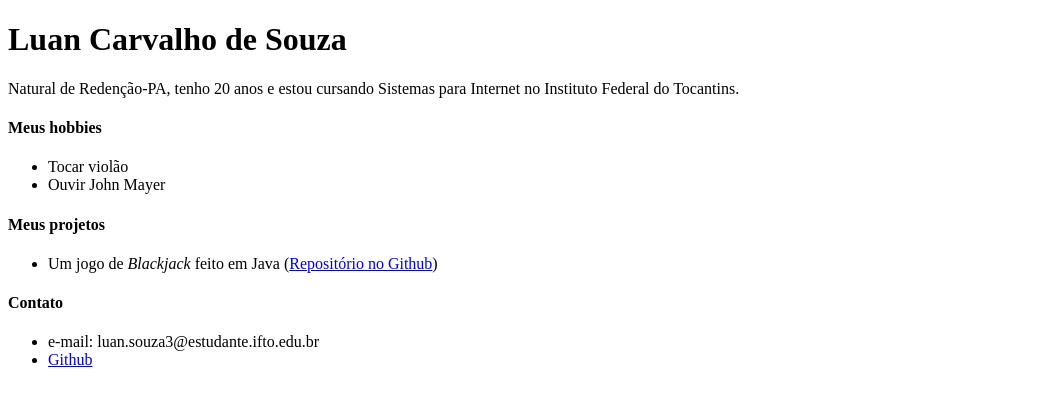
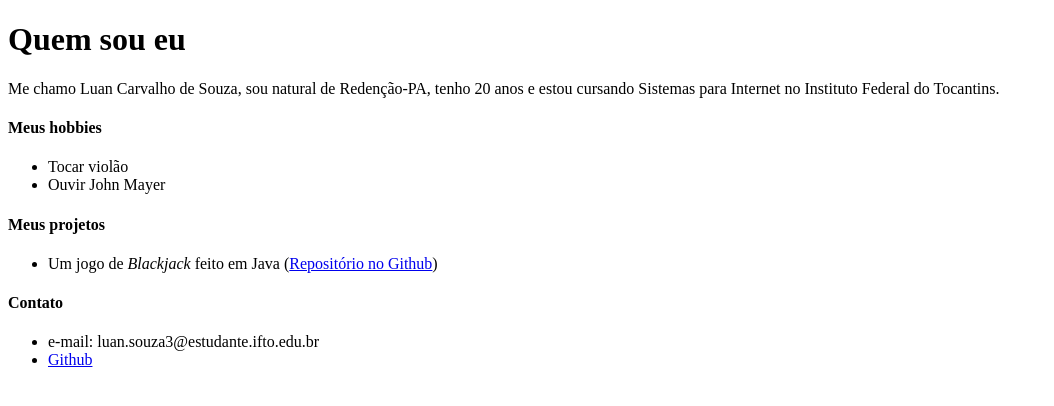
Before and after one commit to ifto-luan/first-web-page, a plain HTML site: page index.html in a window 1280 px wide. Shown: the whole page, without its empty margins (0-1054 px from the left). Drawn offline with Linux system fonts and the light colour scheme.

Commit message:
Add files via upload
Adicionando comentário e alterando o título.

```diff
--- a/index.html
+++ b/index.html
@@ -1,4 +1,4 @@
-<!DOCTYPE html>
+    <!DOCTYPE html>
 <html lang="en">
 <head>
     <meta charset="UTF-8">
@@ -7,11 +7,14 @@
     <title>About me</title>
 </head>
 <body>
+
+    <!--Página criada em 08/02/2023 na aula de Introdução à construção de páginas web-->
+
     <header>
-        <h1>Luan Carvalho de Souza</h1>
+        <h1>Quem sou eu</h1>
     </header>
     <main>
-        <p>Natural de Redenção-PA, tenho 20 anos e estou cursando Sistemas para Internet no Instituto Federal do Tocantins.</p>
+        <p>Me chamo Luan Carvalho de Souza, sou natural de Redenção-PA, tenho 20 anos e estou cursando Sistemas para Internet no Instituto Federal do Tocantins.</p>
         <h4>Meus hobbies</h4>
         <ul>
             <li>Tocar violão</li>
```
